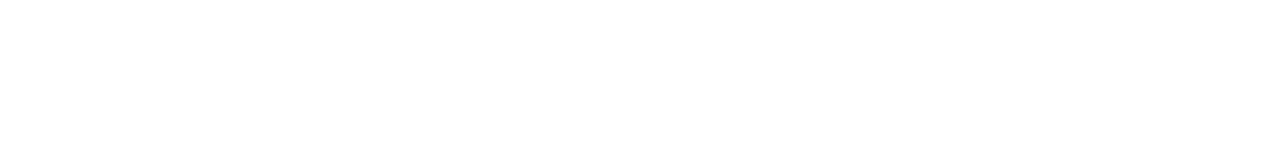
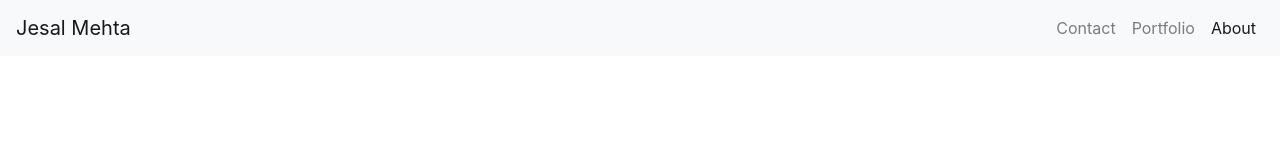
Before and after one commit to JesalDM/hw-assign-02_responsive-portfolio, a plain HTML site: page index.html in a window 1280 px wide. Drawn offline with nearby package versions, Linux system fonts and the light colour scheme.

Commit message:
Added collapsible Bootstrap navbar to all the portfolio pages

```diff
--- a/index.html
+++ b/index.html
@@ -16,6 +16,26 @@
     <title>Jesal Mehta</title>
 </head>
 <body>
+    <!--Bootstrap collapsible Navbar-->
+    <nav class="navbar navbar-expand-lg navbar-light bg-light">
+        <span class="navbar-brand">Jesal Mehta</span>
+        <button class="navbar-toggler" type="button" data-toggle="collapse" data-target="#navbarSupportedContent" aria-controls="navbarSupportedContent" aria-expanded="false" aria-label="Toggle navigation">
+          <span class="navbar-toggler-icon"></span>
+        </button>
 
+        <div class="collapse navbar-collapse" id="navbarSupportedContent">
+          <ul class="navbar-nav ml-auto">
+            <li class="nav-item">
+              <a class="nav-link" href="#">Contact</a>
+            </li>
+            <li class="nav-item">
+              <a class="nav-link" href="#">Portfolio</a>
+            </li>
+            <li class="nav-item">
+              <a class="nav-link active" href="#">About</a>
+            </li>
+          </ul>
+        </div>
+    </nav>
 </body>
 </html>
```
Also changed, not shown: contact.html (+20 -0 lines), portfolio.html (+21 -0 lines), 1 other file.
